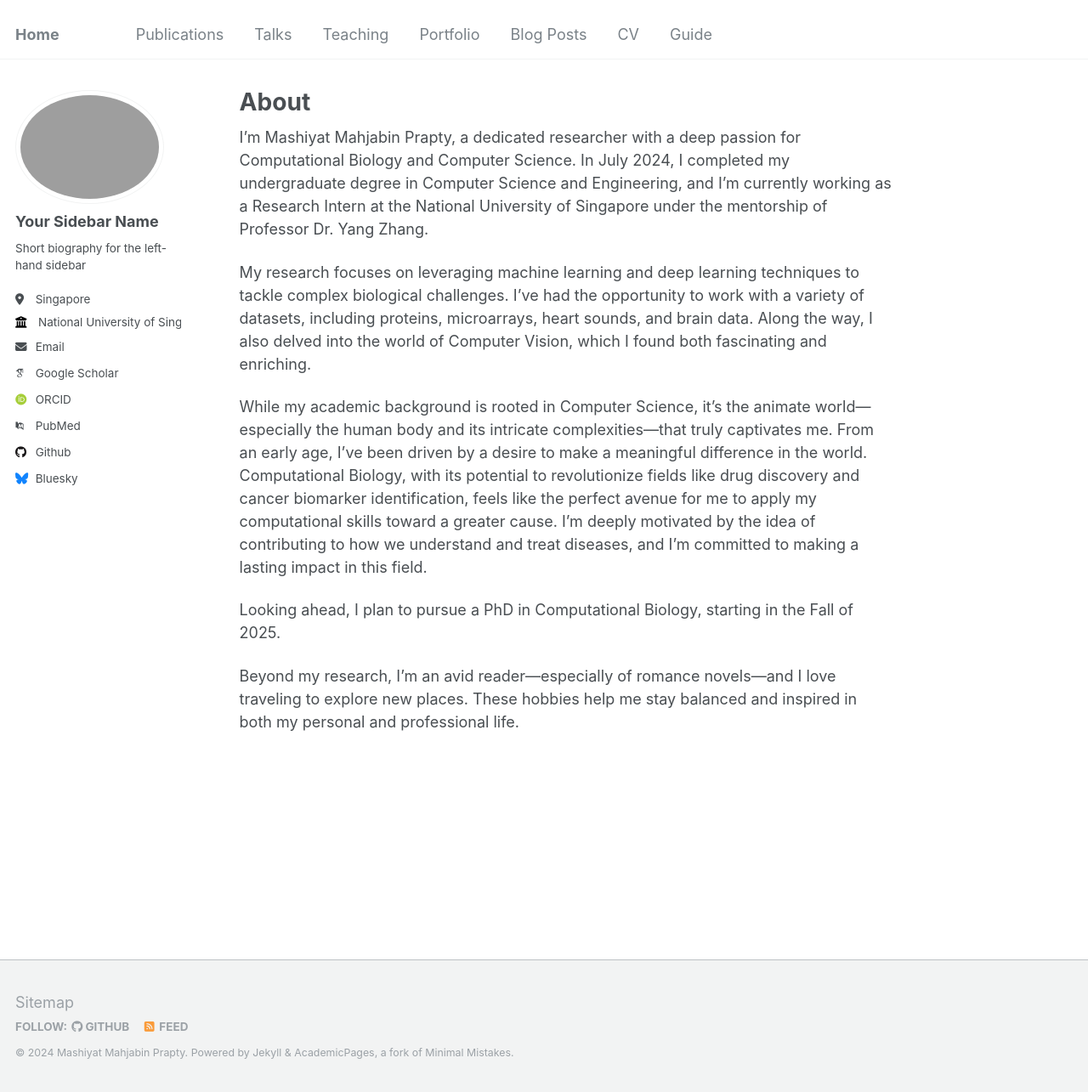
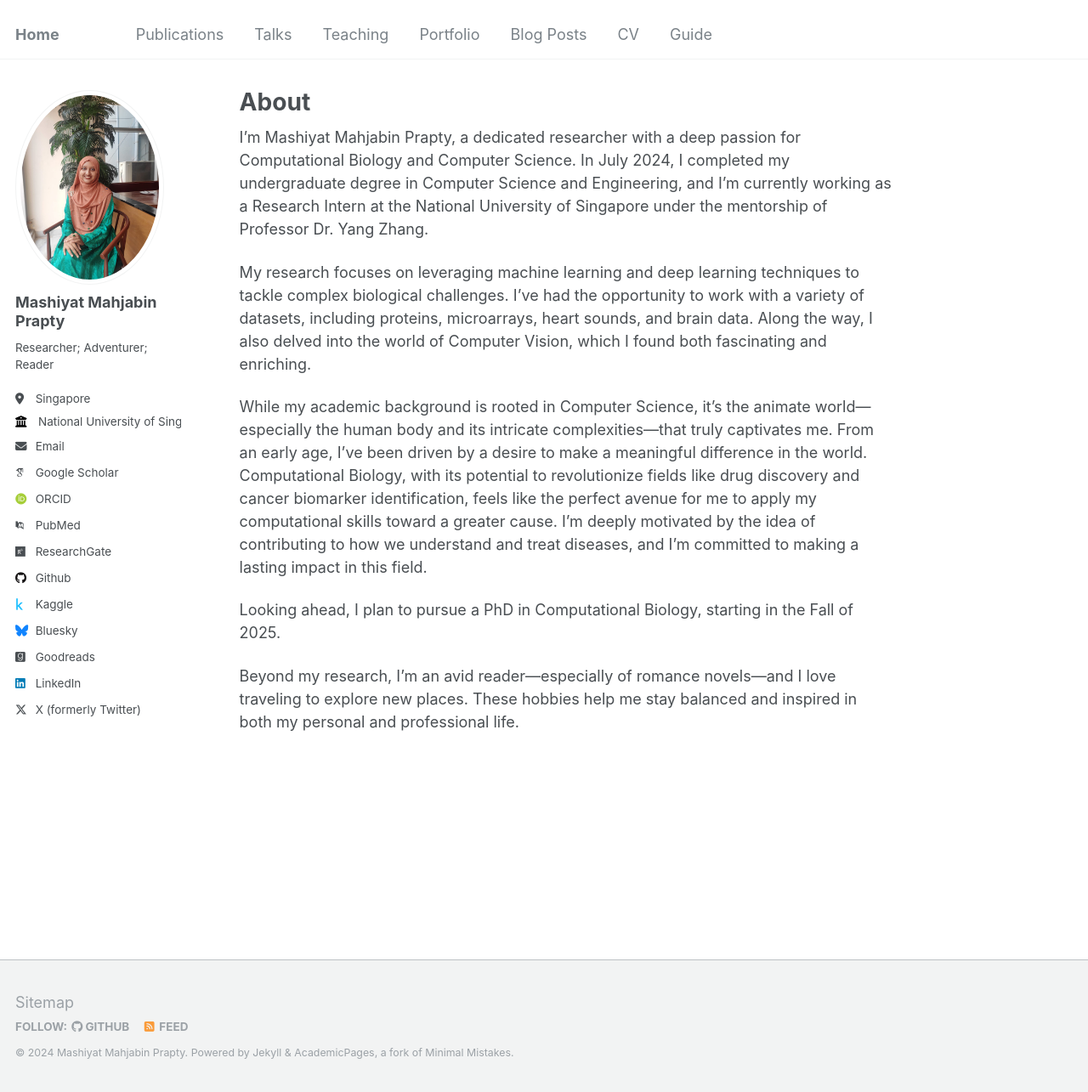
Before and after one commit to mashiyat-mahjabin-prapty/mashiyat-mahjabin-prapty.github.io, a Jekyll site: the page built from _pages/about.md, in a window 1280 px wide and 1285 px high. Shown: the whole window at 85% size. Built offline with Jekyll 4.4.1, drawn with Linux system fonts in a browser that asks for light colours; some web fonts are replaced; part of the change alters nothing that is shown.

Commit message:
Update _config.yml

```diff
--- a/_config.yml
+++ b/_config.yml
@@ -21,10 +21,10 @@ repository               : "academicpages/academicpages.github.io"
 #               Additional customization can be done by editing /_includes/author-profile.html
 author:
   # Biographic information
-  avatar           : "profile.png"
-  name             : "Your Sidebar Name"
+  avatar           : "profile.jpg"
+  name             : "Mashiyat Mahjabin Prapty"
   pronouns         : # example: "she/her"
-  bio              : "Short biography for the left-hand sidebar"
+  bio              : "Researcher; Adventurer; Reader"
   location         : "Singapore"
   employer         : "National University of Singapore"
   uri              : # URL
@@ -32,19 +32,19 @@ author:
 
   # Academic websites
   arxiv            : # URL - Update with the correct link to your profile
-  googlescholar    : "https://scholar.google.com/citations?user=PS_CX0AAAAAJ"
+  googlescholar    : "https://scholar.google.com/citations?hl=en&user=6_fSi1IAAAAJ"
   impactstory      : # URL
-  orcid            : "http://orcid.org/yourorcidurl"
+  orcid            : "https://orcid.org/my-orcid?orcid=0000-0001-5117-8157"
   semantic         : # URL
   pubmed           : "https://www.ncbi.nlm.nih.gov/pubmed/?term=john+snow"
-  researchgate     : # URL
+  researchgate     : "https://www.researchgate.net/profile/Mashiyat-Mahjabin-Prapty"
 
   # Repositories and software development
   bitbucket        : # Username - Update with your username on the site
   codepen          : # Username
   dribbble         : # Username
-  github           : "academicpages"
-  kaggle           : # Username
+  github           : "https://github.com/mashiyat-mahjabin-prapty"
+  kaggle           : "https://www.kaggle.com/mashiyatprapty"
   stackoverflow    : # User number or user number and name (i.e., use "1" or "1/jeff-atwood")
 
   # Social media
@@ -52,12 +52,12 @@ author:
   facebook         : # Username
   flickr           : # Username
   foursquare       : # Username
-  goodreads        : # Username
+  goodreads        : "https://www.goodreads.com/user/show/19275783?ref=nav_profile_l"
   google_plus      : # Username
   keybase          : # Username
   instagram        : # Username
   lastfm           : # Username
-  linkedin         : # Username
+  linkedin         : "https://www.linkedin.com/in/mashiyat-mahjabin-prapty-468bb9281/"
   mastodon         : # URL
   medium           : # URL
   pinterest        : # Username
@@ -65,7 +65,7 @@ author:
   steam            : # Username
   telegram         : # URL
   tumblr           : # Username
-  twitter          : # Username for X / Twitter
+  twitter          : "mmprapty"
   vine             : # Username
   weibo            : # Username
   wikipedia        : # Username
```
